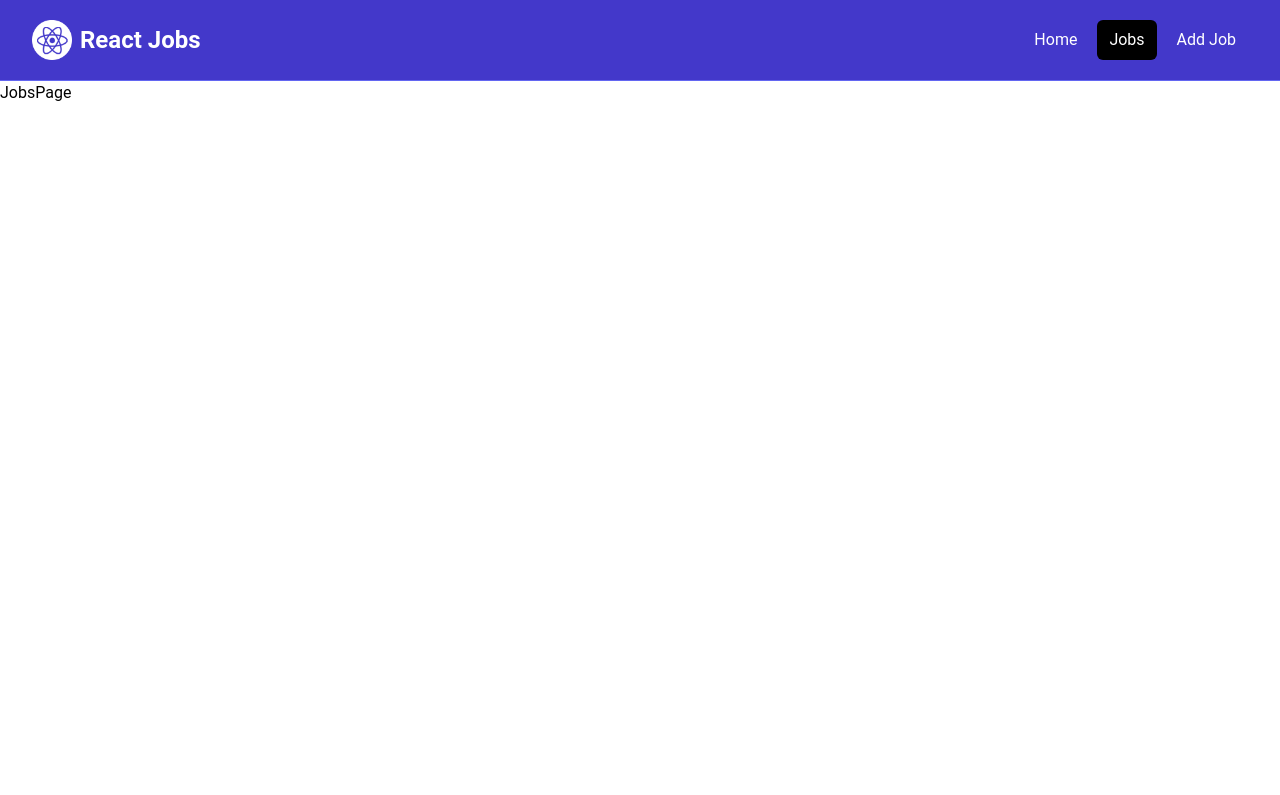
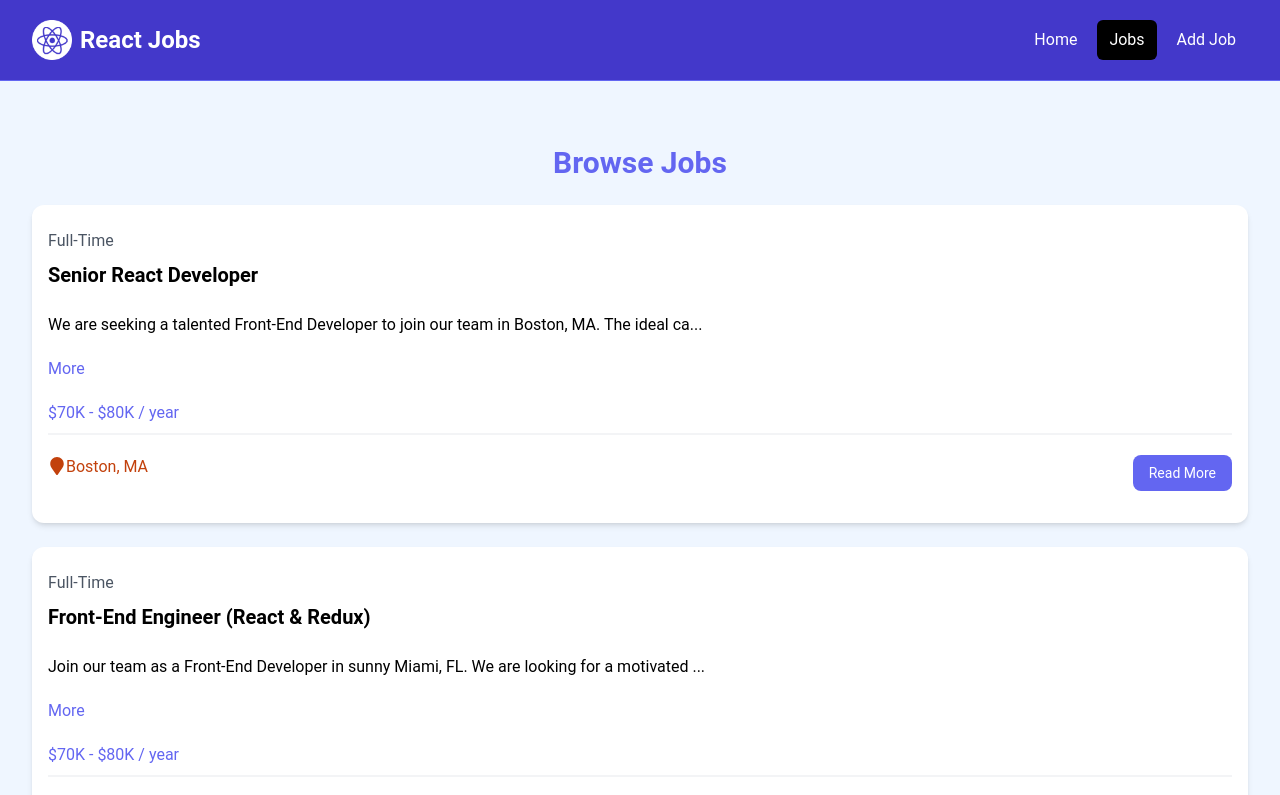
Before and after one commit to hamza1851/Job-Portal, a React (Vite) app: page /jobs in a window 1280 px wide. Shown: the top 795 px of the page. Built offline with nearby package versions, Linux system fonts and the light colour scheme.

Commit message:
Add Dynamic Job Listings feature

```diff
--- a/src/components/JobListings.jsx
+++ b/src/components/JobListings.jsx
@@ -2,16 +2,16 @@
 import jobs from "../jobs.json"
 import JobListingSingular from "./JobListingSingular"
 
-const JobListings = () => {
-  const recentJobs = jobs.slice(0, 3)
+const JobListings = ({ isHome = false }) => {
+  const jobListings = isHome ? jobs.slice(0, 3) : jobs
   return (
     <section className="bg-blue-50 px-4 py-10">
       <div className="container-xl lg:container m-auto">
         <h2 className="text-3xl font-bold text-indigo-500 mb-6 text-center">
-          Browse Jobs
+          {isHome ? "Recent Jobs" : "Browse Jobs"}
         </h2>
         <div className="grid grid-cols-1 md:grid-cols-3 gap-6">
-          {recentJobs.map((job) => (
+          {jobListings.map((job) => (
             <JobListingSingular key={job.id} job={job} />
           ))}
         </div>
--- a/src/pages/HomePage.jsx
+++ b/src/pages/HomePage.jsx
@@ -8,9 +8,9 @@
   return (
     <>
       <Hero />
-      <HomeCards/>
-      <JobListings/>
-      <ViewAllJobs/>
+      <HomeCards />
+      <JobListings isHome={true} />
+      <ViewAllJobs />
     </>
   )
 }
--- a/src/pages/JobsPage.jsx
+++ b/src/pages/JobsPage.jsx
@@ -1,9 +1,10 @@
-import React from 'react'
+import JobListings from "../components/JobListings"
 
 const JobsPage = () => {
   return (
-    <div>JobsPage</div>
+    <section className="bg-blue-50 px-4 py-6">
+      <JobListings />
+    </section>
   )
 }
-
 export default JobsPage
```
